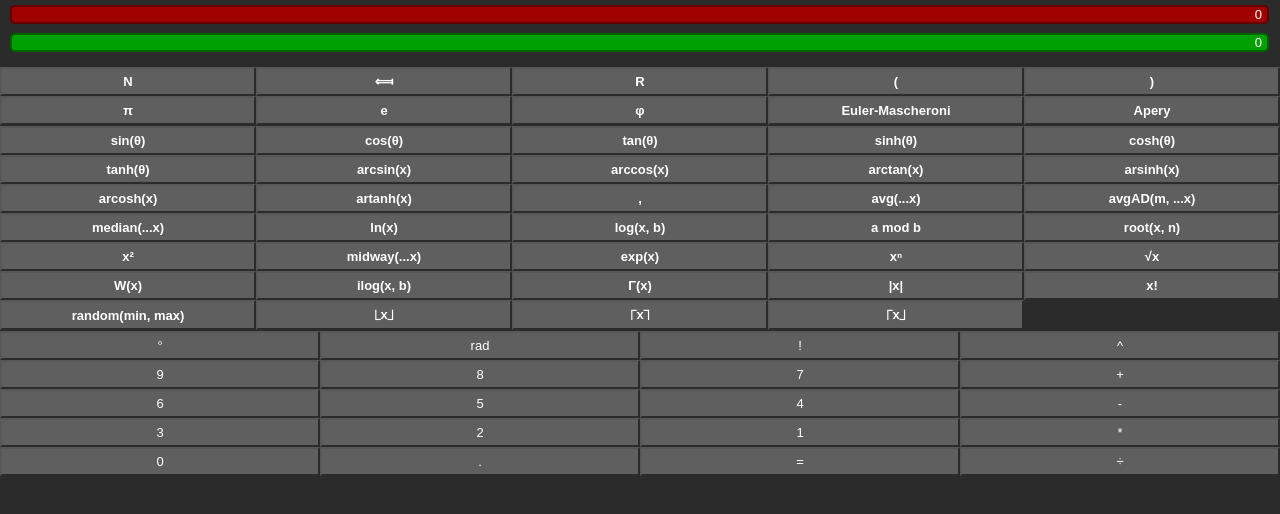
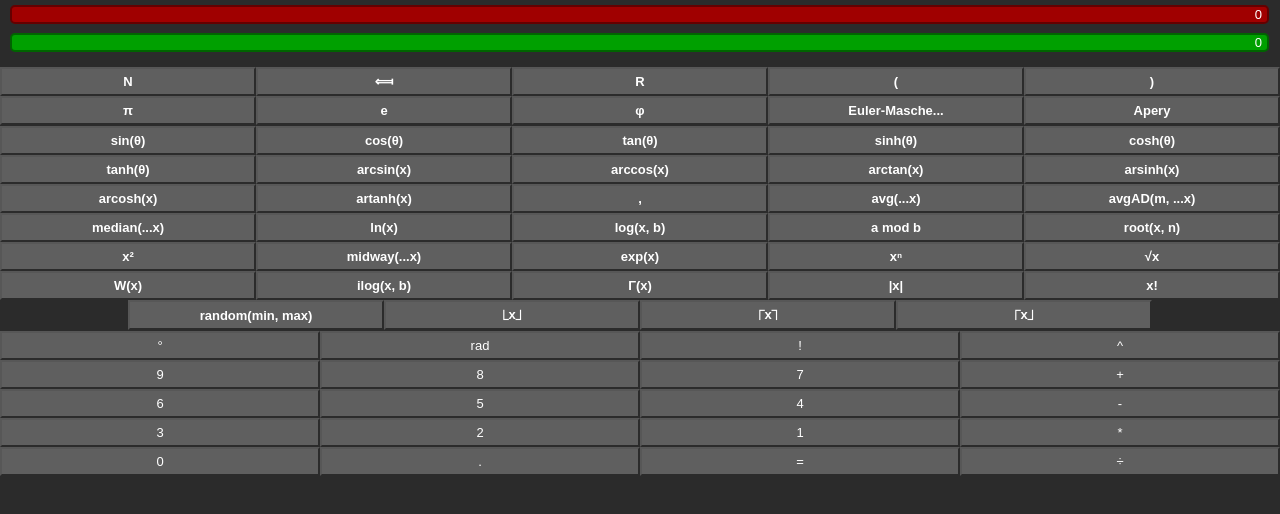
Before and after one commit to FriquetLuca/Calculator-project, a plain HTML site: page index.html in a window 1280 px wide. Drawn offline with Linux system fonts and the light colour scheme.

Commit message:
Euler-mascheroni constant name shortened

```diff
--- a/assets/css/style.scss
+++ b/assets/css/style.scss
@@ -85,7 +85,7 @@ button {
         display: flex;
         flex-direction: row;
         flex-wrap: wrap;
-        justify-content: flex-start;
+        justify-content: center;
         margin-bottom: 1px;
     }
     &_btn {
--- a/calculator.js
+++ b/calculator.js
@@ -868,7 +868,7 @@ const calculatorKeys = [
     {
         name: 'eulermascheroni',
         type: 'control',
-        content: 'Euler-Mascheroni',
+        content: 'Euler-Masche...',
         value: 'eulermascheroni'
     },
     {
```
Also changed, not shown: assets/css/style.css.
